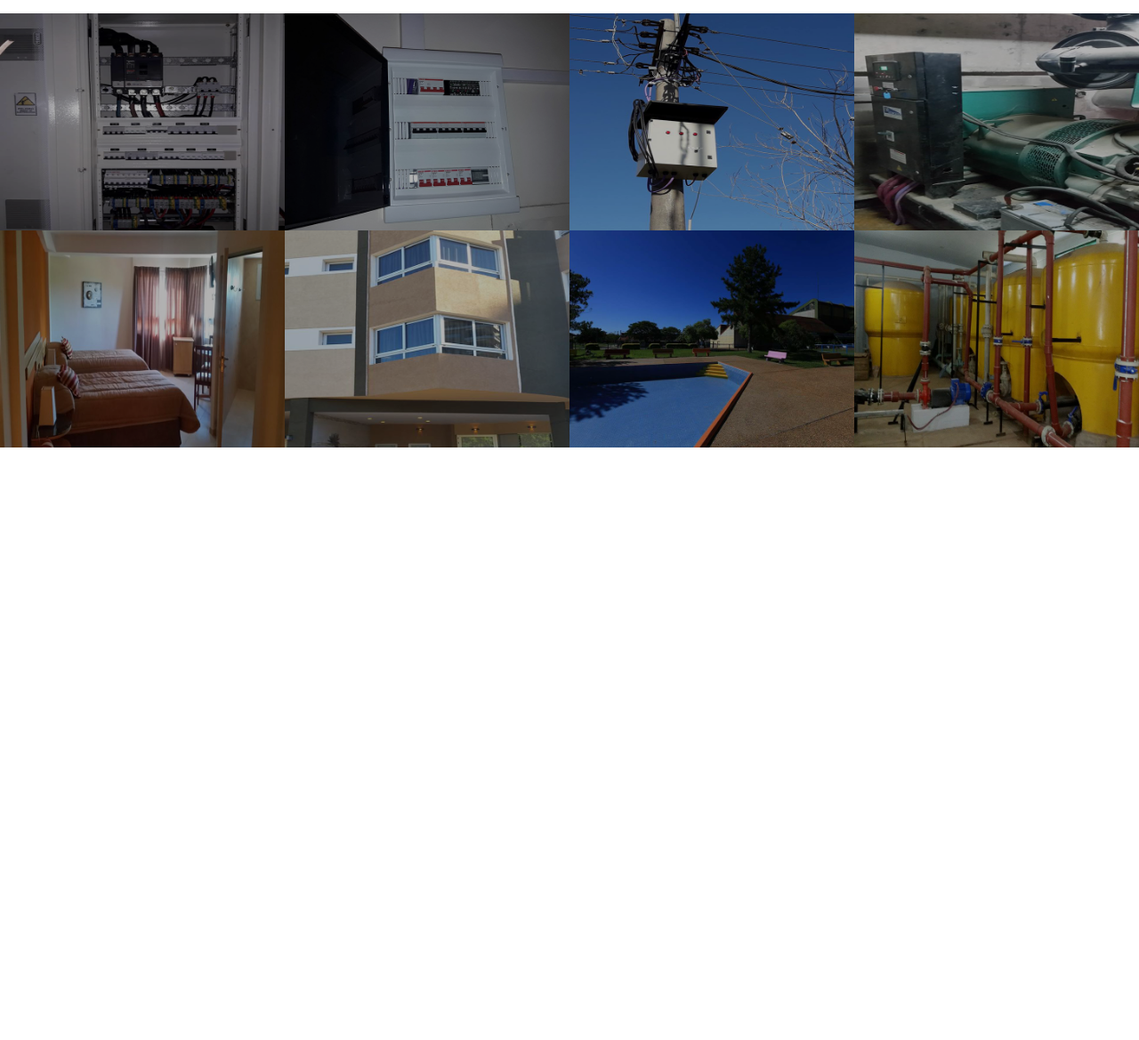
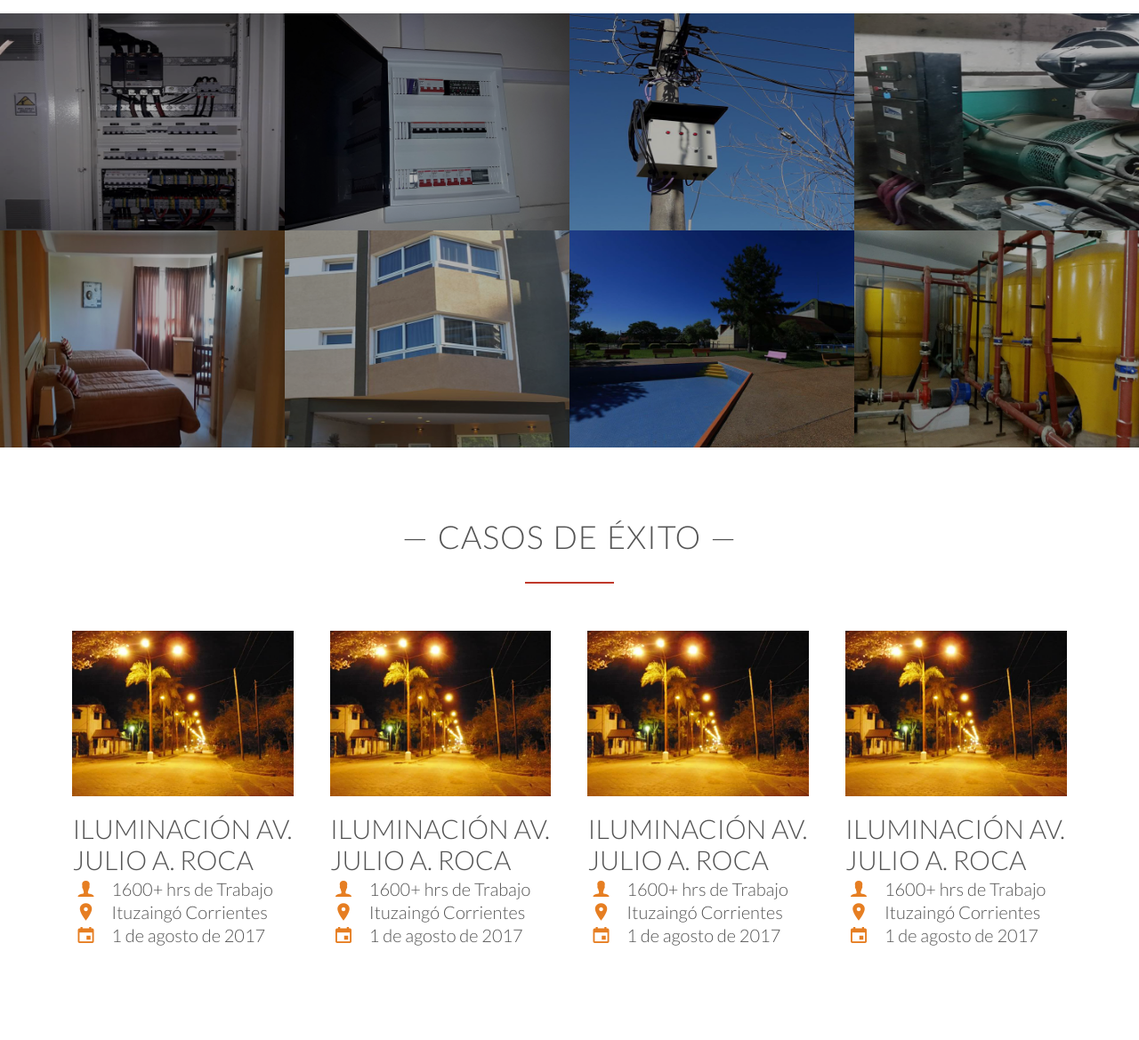
Before and after one commit to FedericoGregori/ing-nordeste-web, a plain HTML site: page index.html in a window 1280 px wide. Shown: the part 1603-2772 px from the top of the page at 89% size. Before the commit the page ends 2106 px from the top, so only its background shows below. Drawn offline with nearby package versions, Linux system fonts and the light colour scheme.

Commit message:
[ADD] Success cases

```diff
--- a/index.html
+++ b/index.html
@@ -10,6 +10,7 @@
     <link href="https://fonts.googleapis.com/css?family=Lato:100,300,300i,400&display=swap" rel="stylesheet">
     <link href="https://unpkg.com/ionicons@4.5.5/dist/css/ionicons.min.css" rel="stylesheet">
     <link rel="stylesheet" type="text/css" href="vendors/css/grid.css">
+    <link rel="shortcut icon" href="resources/img/logo_no_text.png" type="image/x-icon">
 </head>
 <body>
     <header>
@@ -70,7 +71,7 @@
         </div>
     </section>
 
-    <section class="section-meals">
+    <section class="section-meals clearfix">
         <ul class="meals-showcase">
             <li>
                 <figure class="meal-photo">
@@ -117,5 +118,100 @@
         </ul>
     </section>
 
+    <section class="section-cities" id="cities">
+
+        <div class="row">
+            <h2>&mdash; Casos de éxito &mdash;</h2>
+        </div>
+
+        <div class="row">
+            <div class="col span-1-of-4 box">
+
+                <img src="resources/img/avroca.jpg" alt="Roca">
+                <h3>Iluminación Av. Julio A. Roca</h3>
+
+                <div class="city-feature">
+                    <i class="ion-ios-person icon-small"></i>
+                    1600+ hrs de Trabajo
+                </div>
+
+                <div class="city-feature">
+                    <i class="ion-ios-pin icon-small"></i>
+                    Ituzaingó Corrientes
+                </div>
+
+                <div class="city-feature">
+                    <i class="icon ion-md-calendar icon-small"></i>
+                    1 de agosto de 2017
+                </div>
+
+            </div>
+            <div class="col span-1-of-4 box">
+
+                <img src="resources/img/avroca.jpg" alt="Roca">
+                <h3>Iluminación Av. Julio A. Roca</h3>
+
+                <div class="city-feature">
+                    <i class="ion-ios-person icon-small"></i>
+                    1600+ hrs de Trabajo
+                </div>
+
+                <div class="city-feature">
+                    <i class="ion-ios-pin icon-small"></i>
+                    Ituzaingó Corrientes
+                </div>
+
+                <div class="city-feature">
+                    <i class="icon ion-md-calendar icon-small"></i>
+                    1 de agosto de 2017
+                </div>
+
+            </div>
+            <div class="col span-1-of-4 box">
+
+                <img src="resources/img/avroca.jpg" alt="Roca">
+                <h3>Iluminación Av. Julio A. Roca</h3>
+
+                <div class="city-feature">
+                    <i class="ion-ios-person icon-small"></i>
+                    1600+ hrs de Trabajo
+                </div>
+
+                <div class="city-feature">
+                    <i class="ion-ios-pin icon-small"></i>
+                    Ituzaingó Corrientes
+                </div>
+
+                <div class="city-feature">
+                    <i class="icon ion-md-calendar icon-small"></i>
+                    1 de agosto de 2017
+                </div>
+
+            </div>
+            <div class="col span-1-of-4 box">
+
+                <img src="resources/img/avroca.jpg" alt="Roca">
+                <h3>Iluminación Av. Julio A. Roca</h3>
+
+                <div class="city-feature">
+                    <i class="ion-ios-person icon-small"></i>
+                    1600+ hrs de Trabajo
+                </div>
+
+                <div class="city-feature">
+                    <i class="ion-ios-pin icon-small"></i>
+                    Ituzaingó Corrientes
+                </div>
+
+                <div class="city-feature">
+                    <i class="icon ion-md-calendar icon-small"></i>
+                    1 de agosto de 2017
+                </div>
+
+            </div>
+        </div>
+
+</section>
+
 </body>
 </html>
--- a/resources/css/style.css
+++ b/resources/css/style.css
@@ -12,6 +12,15 @@ body {
     font-weight: 300;
     font-size: 20px;
     text-rendering: optimizeLegibility; /* Better render to our fonts */
+}
+
+.clearfix {zoom: 1;}
+.clearfix:after {
+    content: '.';
+    clear: both;
+    display: block;
+    height: 0;
+    visibility: hidden;
 }
 
 .row {
@@ -224,3 +233,23 @@ h2:after {
 	opacity: 1;
 	transform: scale(1.03);
 }
+
+.box img {
+    width: 100%;
+    height: auto;
+    margin-bottom: 15px;
+}
+
+.icon-small {
+    display: inline-block;
+    width: 30px;
+    text-align: center;
+    color: #e67e22;
+    font-size: 120%;
+    margin-right: 10px;
+
+    /*secrets to align text and icons*/
+    line-height: 120%;
+    vertical-align: middle;
+    margin-top: -5px;
+}
```
Also changed, not shown: resources/img/avroca.jpg (added).
